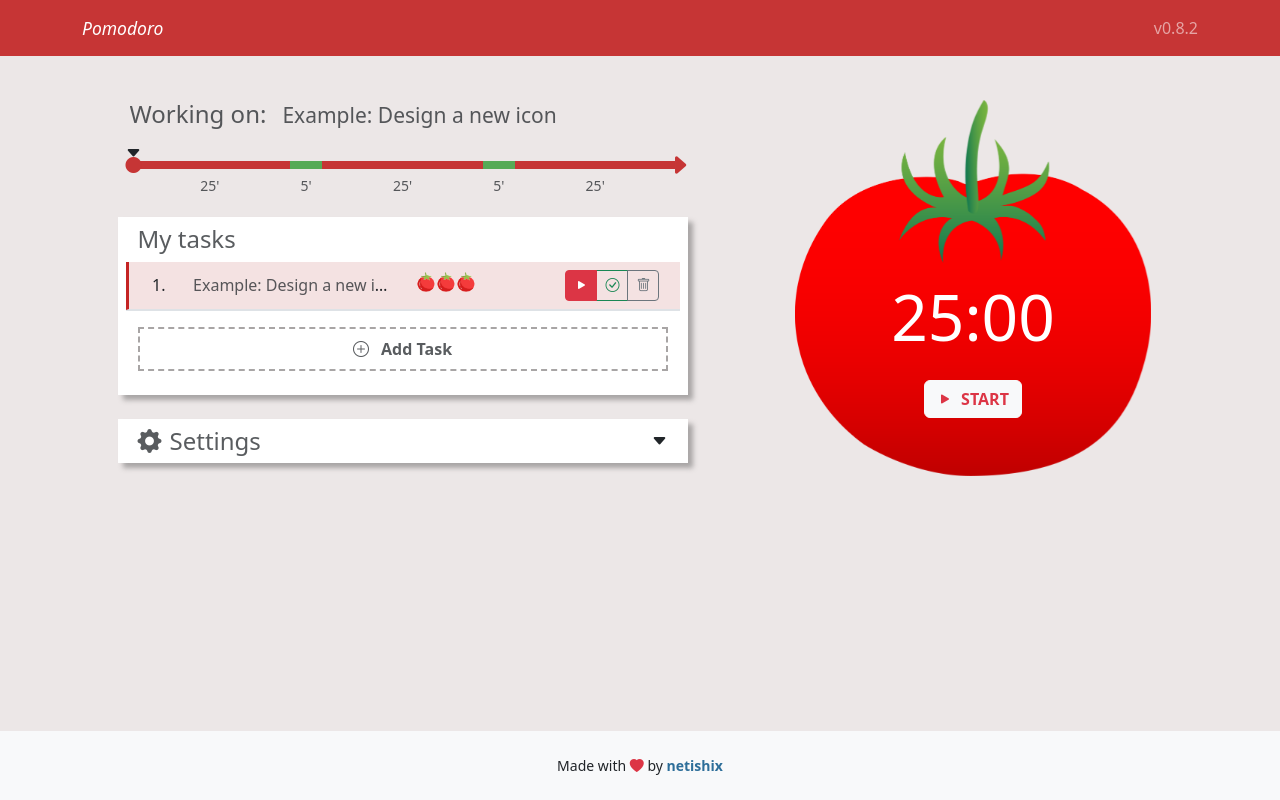
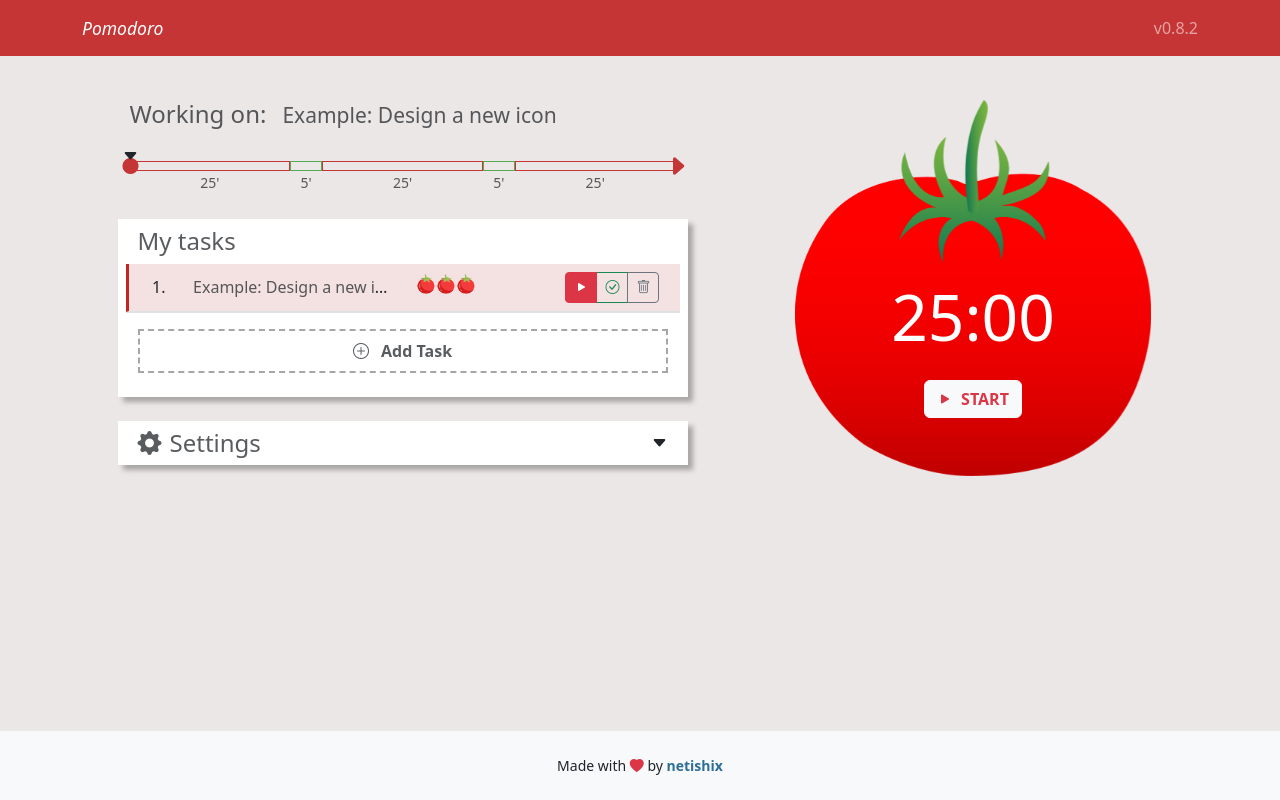
Before and after one commit to netishix/pomodoro, a Next.js app: page / in a window 1280 px wide. Built offline with nearby package versions, Linux system fonts and the light colour scheme.

Commit message:
refactor(progress-bar): Re-styled the progress bar with an inner element

```diff
--- a/components/pages/home/task-schedule-segment/TaskScheduleSegment.module.scss
+++ b/components/pages/home/task-schedule-segment/TaskScheduleSegment.module.scss
@@ -11,7 +11,8 @@ $breakColor: #56aa56;
 .segment {
   position: relative;
   display: inline-block;
-  border-width: 4px;
+  height: 10px;
+  border-width: 1px;
   border-style: solid;
 }
 
@@ -21,6 +22,20 @@ $breakColor: #56aa56;
 
 .segmentBreak {
   border-color: $breakColor;
+}
+
+.segment > .segmentInner {
+  position: absolute;
+  display: inline-block;
+  height: 100%;
+}
+
+.segment.segmentPomodoro .segmentInner {
+  background-color: $pomodoroColor;
+}
+
+.segment.segmentBreak .segmentInner {
+  background-color: $breakColor;
 }
 
 .segmentDescription {
@@ -33,21 +48,21 @@ $breakColor: #56aa56;
 
 .segmentArrow {
   position: absolute;
-  bottom: 0;
+  bottom: 2px;
   z-index: 2;
 }
 
 .firstIteration {
   position: absolute;
-  bottom: -12px;
+  bottom: -8px;
   left: -8px;
   color: $pomodoroColor;
 }
 
 .lastIteration {
   position: absolute;
-  bottom: -18px;
-  right: -20px;
+  bottom: -14px;
+  right: -15px;
   color: $pomodoroColor;
   font-size: 1.5rem;
 }
--- a/components/pages/home/task-schedule-segment/TaskScheduleSegment.tsx
+++ b/components/pages/home/task-schedule-segment/TaskScheduleSegment.tsx
@@ -16,17 +16,22 @@ export default function TaskScheduleSegment(
     isLast
   }: Props) {
 
-  function getArrowLeftPosition(): string {
+  function getCompletedPercentage(): number {
     // Calculate completed percentage
     const totalSeconds = iteration.totalMinutes * 60;
     const elapsedSeconds = totalSeconds - iteration.secondsLeft;
-    const completedPercentage = elapsedSeconds * 100 / totalSeconds;
+    return elapsedSeconds * 100 / totalSeconds;
+  }
+
+  function getArrowPosition(): string {
+    const completedPercentage = getCompletedPercentage();
     return `calc(${completedPercentage}% + ${DEFAULT_ARROW_LEFT_POSITION}`;
   }
 
   return (
     <div className={`${styles.segment} ${iteration.type === 'pomodoro' ? styles.segmentPomodoro : styles.segmentBreak}`}
          style={{width: `${iteration.percentageOfTask}%`}}>
+      <div className={styles.segmentInner} style={{width: `${getCompletedPercentage()}%`}}/>
       {
         isFirst ?
           <span className={styles.firstIteration}>
@@ -36,7 +41,7 @@ export default function TaskScheduleSegment(
       }
       {
         iteration.active ?
-          <div className={styles.segmentArrow} style={{left: getArrowLeftPosition()}}>
+          <div className={styles.segmentArrow} style={{left: getArrowPosition()}}>
             <i className="bi bi-caret-down-fill" />
           </div>
           : null
--- a/components/pages/home/task-schedule/TaskSchedule.tsx
+++ b/components/pages/home/task-schedule/TaskSchedule.tsx
@@ -10,7 +10,7 @@ export default function TaskSchedule(
   {
     task,
   }: Props) {
-
+  console.log(task);
   return (
     <div className="row">
       <div className="col-12">
--- a/components/pages/home/timer/Timer.tsx
+++ b/components/pages/home/timer/Timer.tsx
@@ -43,7 +43,6 @@ function Timer (
     });
     const timeTrackerRef = useRef(timeTracker);
     useEffect(() => {
-      console.log('mounted');
       timeTrackerRef.current.on('changed', (e: CustomEvent) => {
         const {data, description} = e.detail;
         const updatedIteration = data as IIteration;
--- a/lib/utils/TaskFactory.ts
+++ b/lib/utils/TaskFactory.ts
@@ -46,6 +46,8 @@ export class TaskFactory {
   }
 
   public static updateTaskBasedOnNewSettings(task: ITask, newSettings: ISettings): ITask {
+    const wasTaskStarted = task.schedule.find((i) => i.started)!!;
+    if (!wasTaskStarted && !task.finished) {
       task.schedule.forEach((iteration) => {
         if (!iteration.started) {
           iteration.totalMinutes = newSettings.time[iteration.type];
@@ -61,6 +63,7 @@ export class TaskFactory {
         iteration.percentageOfTask = percentage.toFixed(2);
       });
       task.totalMinutes = taskTotalMinutes;
+    }
     return task;
   }
 
--- a/lib/utils/TimeTracker.ts
+++ b/lib/utils/TimeTracker.ts
@@ -37,7 +37,6 @@ export default class TimeTracker {
   private _finish(): void {
     this.state.finished = true;
     this.state.running = false;
-    this.state.started = false;
     clearInterval(this._interval);
     this._playAlarm();
     this._notifyChange('ALARM_SOUND');
--- a/pages/index.tsx
+++ b/pages/index.tsx
@@ -23,7 +23,7 @@ function Home({activeTask, activeIteration }: Props) {
       const titleSlogan = activeIteration.type === 'pomodoro' ? 'Time to work!' : 'Time for a break';
       title = `${timeLeft} - ${titleSlogan}`;
     } else {
-      title = `---- ${timeLeft} ----`
+      title = `Time out! - ${timeLeft} -`
     }
   } else {
     title = 'Pomodoro'
```
Lines whose indentation alone changed are shown as unchanged.
